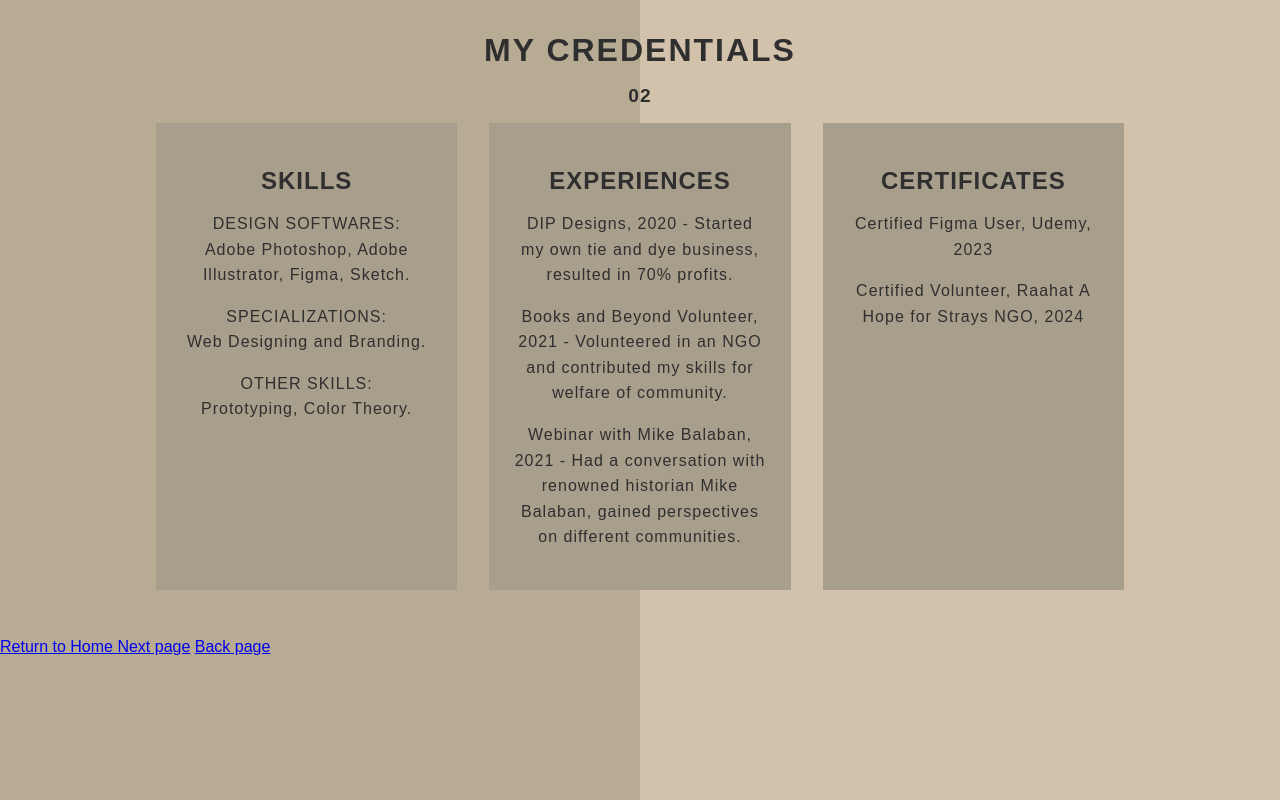
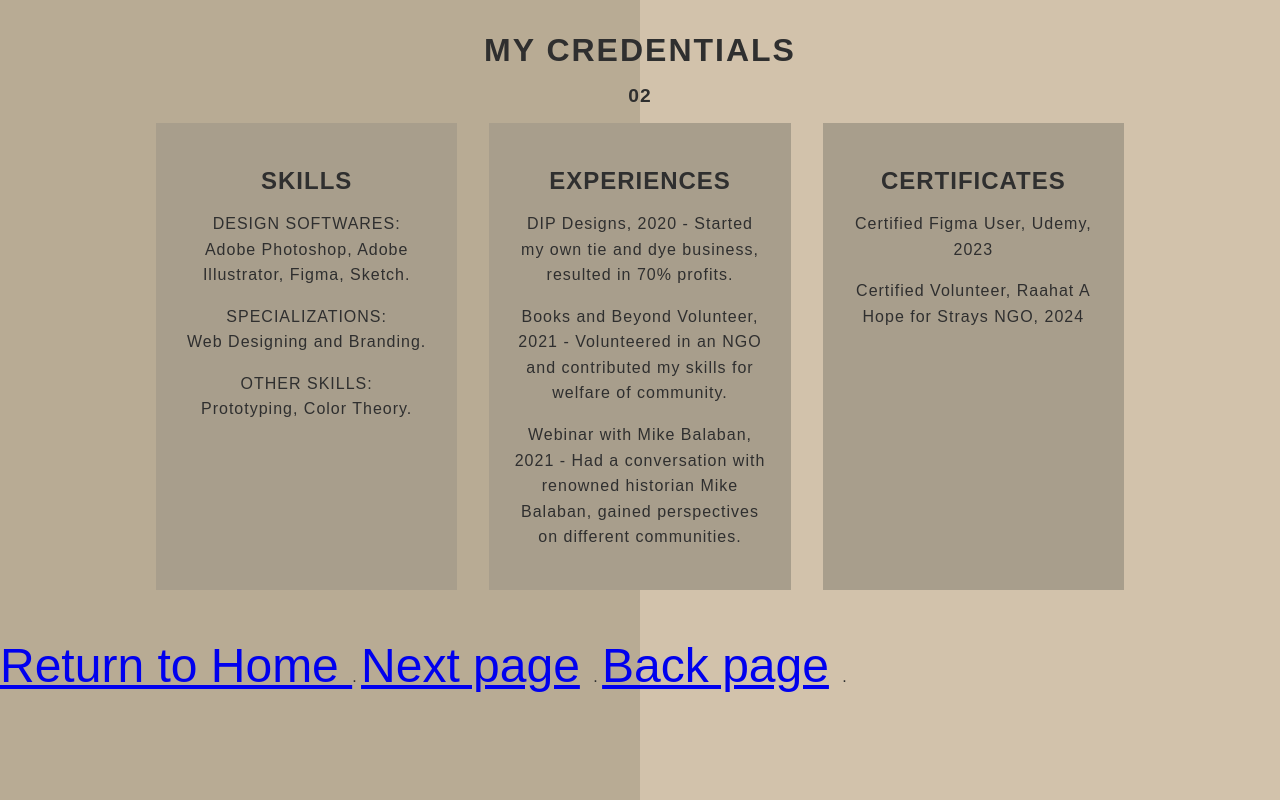
Before and after one commit to Kanikakhosla12/Kanikakhosla12.git.io, a plain HTML site: page mysite.html in a window 1280 px wide. Drawn offline with Linux system fonts and the light colour scheme.

Commit message:
Update mysite.html

```diff
--- a/mysite.html
+++ b/mysite.html
@@ -30,9 +30,9 @@
             </div>
         </div>
     </div>
-     <a href="index.html"text-align: center;&nbsp;&nbsp;&nbsp;>Return to Home </a>
-    <a href="past.html"text-align: right;&nbsp;&nbsp;&nbsp;&nbsp;>Next page</a>
-      <a href="contact.html"text-align: left;&nbsp;&nbsp;&nbsp;>Back page</a>
+    <font size="8" > <a href="index.html"text-align: center;>Return to Home </a></font>.
+   <font size="8" > <a href="past.html"text-align: right;>Next page</a> </font>.
+     <font size="8" > <a href="contact.html">Back page</a> </font>.
 
 </body>
 </html>
```
